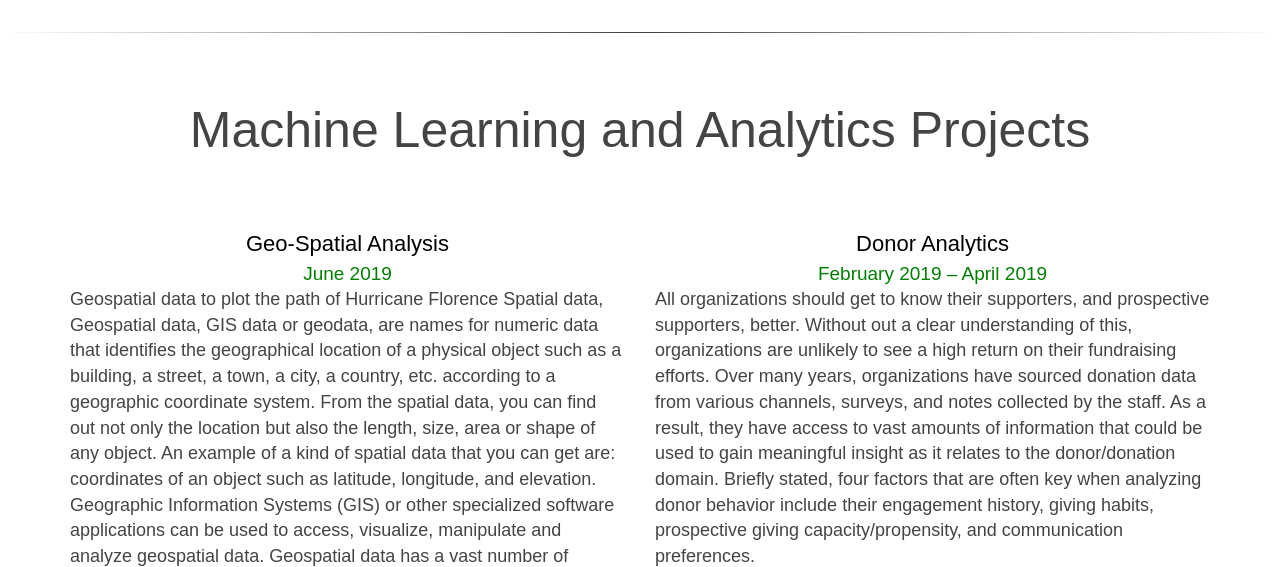
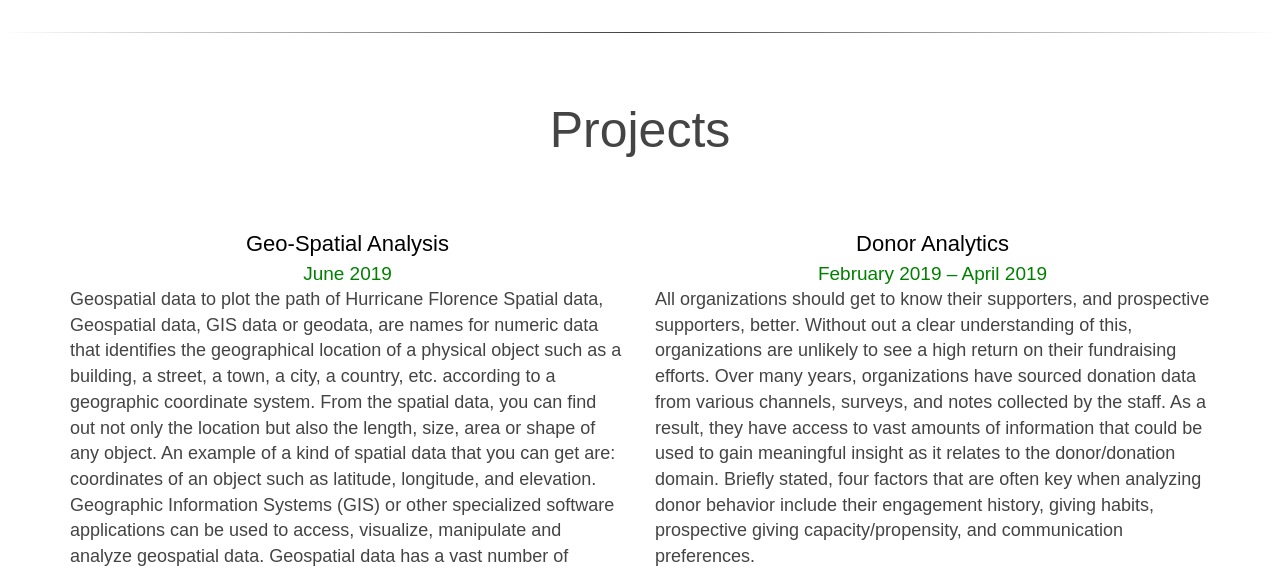
Before and after one commit to PragnaYelamanchili/PragnaYelamanchili, a plain HTML site: page index.html in a window 1280 px wide. Shown: the part 1479-2046 px from the top of the page. Drawn offline with Linux system fonts and the light colour scheme; files whose address does not match are found by name.

Commit message:
Update index.html

```diff
--- a/index.html
+++ b/index.html
@@ -126,7 +126,7 @@
       </div>
       <hr class="soft">
       <div class="container">
-         <h2>Machine Learning and Analytics Projects</h2>
+         <h2>Projects</h2>
          <div id="pubs">
             <div class="pubwrap">
                <div class="row">
```
